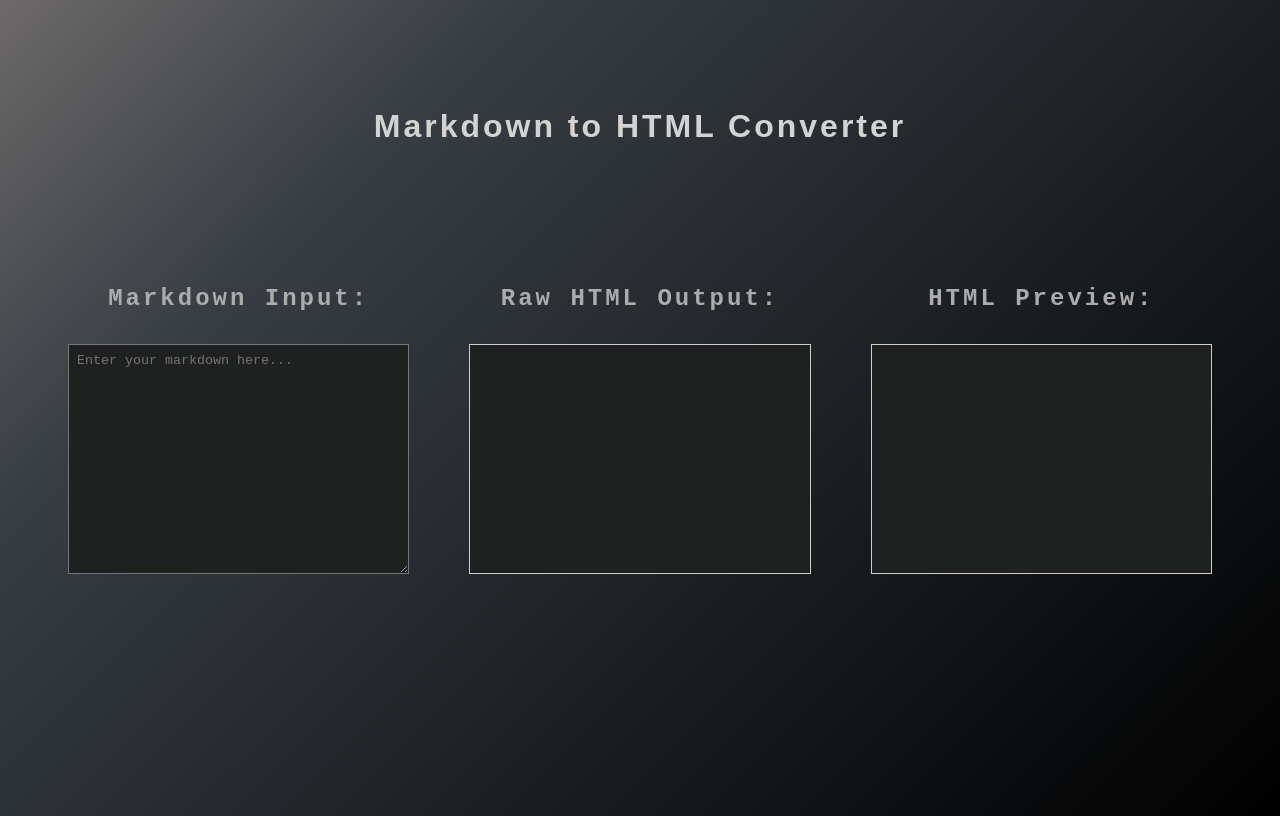
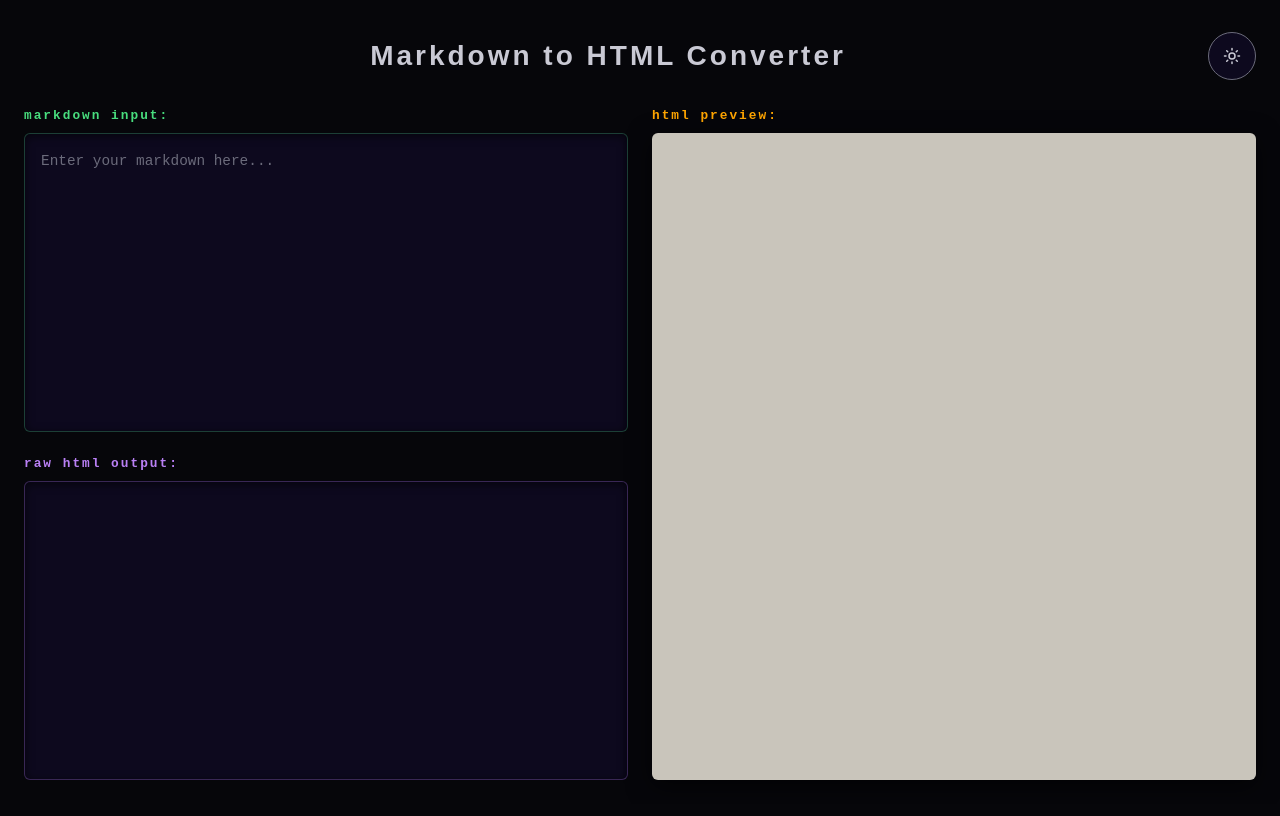
Before and after one commit to miguel1715/javascript-course-projects, a plain HTML site: page markdown-to-html-fcc/index.html in a window 1280 px wide. Drawn offline with Linux system fonts and the light colour scheme.

Commit message:
feat: add theme toggle and rework converter layout
Two-column layout with the preview spanning full height. Dark/light
themes driven by a data-theme attribute on the root element, with
both palettes as CSS variables. Preview pane now styles rendered
HTML as a document rather than inheriting the page's monospace.

```diff
--- a/markdown-to-html-fcc/index.html
+++ b/markdown-to-html-fcc/index.html
@@ -9,21 +9,36 @@
 </head>
 
 <body>
-    <h1 id="main-title">Markdown to HTML Converter</h1>
+    <header>
+        <h1 id="main-title">Markdown to HTML Converter</h1>
+        <!--BUTTON SVG-->
+        <button id="theme-toggle" aria-label="Switch theme">
+            <svg class="icon-sun" width="18" height="18" viewBox="0 0 24 24" fill="none"
+                    stroke="currentColor" stroke-width="2" stroke-linecap="round">
+                <circle cx="12" cy="12" r="4"/>
+                <path d="M12 2v2M12 20v2M4.93 4.93l1.41 1.41M17.66 17.66l1.41 1.41M2 12h2M20 12h2M6.34 17.66l-1.41 1.41M19.07 4.93l-1.41 1.41"/>
+            </svg>
+
+            <svg class="icon-moon" width="18" height="18" viewBox="0 0 24 24" fill="none"
+                    stroke="currentColor" stroke-width="2" stroke-linecap="round" stroke-linejoin="round">
+                <path d="M21 12.79A9 9 0 1 1 11.21 3 7 7 0 0 0 21 12.79z"/>
+            </svg>
+        </button>
+    </header>
     <div id="container">
-        <div class="container">
+        <div class="container-1">
             <h2>Markdown Input:</h2>
             <textarea id="markdown-input" placeholder="Enter your markdown here..."></textarea>
         </div>
-        <div class="container">
+        <div class="container-2">
             <h2>Raw HTML Output:</h2>
             <div id="html-output"></div>
         </div>
-        <div class="container">
+        <div class="container-3">
             <h2>HTML Preview:</h2>
             <div id="preview"></div>
         </div>
     </div>
+    <script src="script.js"></script>
 </body>
-<script src="script.js"></script>
 </html>
--- a/markdown-to-html-fcc/script.js
+++ b/markdown-to-html-fcc/script.js
@@ -1,10 +1,18 @@
+const inputText = document.getElementById("markdown-input");
+const htmlOutput = document.getElementById("html-output");
+const htmlPreview = document.getElementById("preview");
+const themeButton = document.getElementById("theme-toggle");
+const root = document.documentElement;
+
+// PARSER
 function convertMarkdown() {
-    const markdownText = document.getElementById("markdown-input").value;
-
-    const html = markdownText
+    const html = inputText.value
         .replace(/^# (.+)/gm, "<h1>$1</h1>")
         .replace(/^## (.+)/gm, "<h2>$1</h2>")
         .replace(/^### (.+)/gm, "<h3>$1</h3>")
+        .replace(/^#### (.+)/gm, "<h4>$1</h4>")
+        .replace(/^##### (.+)/gm, "<h5>$1</h5>")
+        .replace(/^###### (.+)/gm, "<h6>$1</h6>")
         .replace(/\*\*(.+?)\*\*|__(.+?)__/g, "<strong>$1$2</strong>")
         .replace(/\*(.+?)\*|_(.+?)_/g, "<em>$1$2</em>")
         .replace(/!\[(.+?)\]\((.+?)\)/g, '<img alt="$1" src="$2">')
@@ -14,13 +22,19 @@ function convertMarkdown() {
     return html;
 }
 
-const inputText = document.getElementById("markdown-input");
-const htmlOutput = document.getElementById("html-output");
-const htmlPreview = document.getElementById("preview");
-
+// INPUT MANIPULATION
 inputText.addEventListener("input", () => {
     const conversion = convertMarkdown();
 
     htmlOutput.innerText = conversion;
     htmlPreview.innerHTML = conversion;
 })
+
+// THEME SWITCHER
+themeButton.addEventListener("click", () => {
+    if (root.hasAttribute("data-theme")) {
+        root.removeAttribute("data-theme");
+    } else {
+        root.setAttribute("data-theme", "light");
+    }
+})
--- a/markdown-to-html-fcc/styles.css
+++ b/markdown-to-html-fcc/styles.css
@@ -1,69 +1,275 @@
+/* ---------- DARK ---------- */
+
+:root {
+  --bg:        #06060A;
+  --surface:   #0D091E;   /* code pane wells */
+  --md:        #48DD7E;   /* markdown accent */
+  --accent-hover: #48DD7E;
+  --html:      #BA80F6;   /* html accent */
+  --preview:   orange;
+  --md-faint:  rgba(72, 221, 126, 0.25);
+  --html-faint: rgba(186, 128, 246, 0.25);
+  --paper:     #C9C5BB;   /* preview background */
+  --ink:       #1A1A1E;   /* preview text */
+  --text:      #C9C9D4;
+  --text-dim:  #6B6B7B;
+  --well-shadow: inset 0 2px 10px rgba(0, 0, 0, 0.6);
+  --paper-shadow: 0 6px 24px rgba(0, 0, 0, 0.6);
+}
+
+/* ---------- LIGHT ---------- */
+
+:root[data-theme="light"] {
+  --bg:        #E6E4DF;
+  --surface:   #F2F1ED;
+  --md:        #15803D;
+  --accent-hover: #7E22CE;
+  --html:      #7E22CE;
+  --preview:   rgb(249, 113, 1);
+  --md-faint:  rgba(21, 128, 61, 0.3);
+  --html-faint: rgba(126, 34, 206, 0.3);
+  --paper:     #FFFFFF;
+  --ink:       #1A1A1E;
+  --text:      #2A2A33;
+  --text-dim:  #71717A;
+  --well-shadow: inset 0 2px 8px rgba(0, 0, 0, 0.08);
+  --paper-shadow: 0 4px 20px rgba(0, 0, 0, 0.12);
+}
+
+/* ---------- THEME ICON DISPLAY SETTINGS ---------- */
+
+:root:not([data-theme="light"]) .icon-moon { display: none; }
+:root[data-theme="light"]       .icon-sun  { display: none; }
+
 * {
   box-sizing: border-box;
 }
+
 body {
+  margin: 0;
+  padding: 1.5rem;
+  min-height: 100dvh;
   font-family: 'Courier New', monospace;
-     padding: 20px;
-     min-height: 100vh;
-     background: linear-gradient(135deg, #393535bd 0%, #373d43 25%, #000000 100%);
-     color: #acacac
+  background: var(--bg);
+  color: var(--text);
+}
+
+header {
+  display: flex;
+  align-items: center;
+  gap: 1rem;
+  margin: 0.5rem 0 1.75rem;
 }
 
 #main-title {
-    font-family: Arial, sans-serif;
-    font-size: 2rem;
+  font-family: Arial, Helvetica, sans-serif;
+  font-size: 1.75rem;
   letter-spacing: 3px;
   text-align: center;
-    color: #d3d3d3;
-    margin: 5rem;
+  color: var(--text);
+  margin: 0;
+  flex: 1;
 }
 
+/* ---------- THEME BUTTON ---------- */
+
+#theme-toggle {
+  position: static;
+  width: 48px;
+  height: 48px;
+  border-radius: 50%;
+  border: 1px solid var(--text-dim);
+  background: var(--surface);
+  color: var(--text);
+  cursor: pointer;
+  display: flex;
+  align-items: center;
+  justify-content: center;
+  flex: none;
+}
+
+#theme-toggle:hover {
+  border-color: var(--accent-hover);
+  color: var(--accent-hover);
+}
+
+/* ---------- LABELS ---------- */
+
 h2 {
-    margin-bottom: 2rem;
-    letter-spacing: 3px;
-    text-align: center;
+  margin: 0 0 0.6rem;
+  font-size: 0.8rem;
+  font-weight: 600;
+  letter-spacing: 2px;
+  text-transform: lowercase;
+  color: var(--text-dim);
+}
+
+.container-1 h2 { color: var(--md); }
+.container-2 h2 { color: var(--html); }
+.container-3 h2 { color: var(--preview); }
+
+/* ---------- LAYOUT ---------- */
+
+#container {
+  display: grid;
+  grid-template-columns: 1fr 1fr;
+  grid-template-rows: 1fr 1fr;
+  gap: 1.5rem;
+  height: calc(100dvh - 8rem);
+}
+
+.container-1, .container-2, .container-3 {
+  display: flex;
+  flex-direction: column;
+  min-width: 0;
+  min-height: 0;
+}
+
+.container-1 { grid-column: 1; grid-row: 1; }
+.container-2 { grid-column: 1; grid-row: 2; }
+.container-3 { grid-column: 2; grid-row: 1 / span 2; }
+
+/* ---------- PANElS (shared) ---------- */
+
+#markdown-input, #html-output, #preview {
+  flex: 1;
+  min-height: 0;
+  overflow-y: auto;
+  width: 100%;
+  padding: 1rem;
+  border-radius: 6px;
+  font-family: inherit;
+  font-size: 0.9rem;
+  line-height: 1.6;
+}
+
+#markdown-input, #html-output {
+  background: var(--surface);
+  color: var(--text);
+  white-space: pre-wrap;
+  box-shadow: var(--well-shadow); /* recessed effect */
 }
 
 #markdown-input {
-     width: 100%;
-     height: 100px;
-}
- #html-output, #preview {
-     height: 100px;
-     display: inline-block;
-     width: 100%;
-     border: 1px solid #ccc;
-     padding: 10px;
-     margin: auto;
-     white-space: pre-wrap;
-     background-color: #f9f9f9;
+  border: 1px solid var(--md-faint);
+  resize: none;
+  outline: none;
 }
 
- #html-output, #preview, #markdown-input {
-     background-color: #1f2020;
-     color: #eeeded;
-     padding: 0.5rem;
+#markdown-input::placeholder {
+  color: var(--text-dim);
 }
 
-#html-output, #preview {
-    overflow-y: auto;
+#markdown-input:focus {
+  border-color: var(--md);
+  box-shadow:
+    var(--well-shadow),
+    0 0 12px var(--md-faint);
 }
 
- @media (min-width: 600px) {
-     #markdown-input, #html-output, #preview {
-         height: 230px;
-         margin: 0;
-    }
-     #container {
-         display: flex;
-         justify-content: space-evenly;
-         align-items: stretch;
-         gap: 60px;
-         padding: 40px;
+#html-output {
+  border: 1px solid var(--html-faint);
 }
 
-    .container {
-        flex: 1;
+#preview {
+  background: var(--paper);
+  color: var(--ink);
+  border: none;
+  box-shadow: var(--paper-shadow);
+  font-family: Georgia, 'Times New Roman', serif;
+  font-size: 1rem;
+  line-height: 1.7;
 }
 
+/* ---------- PREVIEW CONTENT ---------- */
+
+/* these style the HTML the converter produces */
+
+#preview h1, #preview h2, #preview h3,
+#preview h4, #preview h5, #preview h6 {
+  font-family: Arial, Helvetica, sans-serif;
+  color: var(--ink);
+  letter-spacing: normal;
+  text-transform: none;
+  text-align: left;
+  line-height: 1.25;
+  margin: 1.4em 0 0.5em;
 }
+
+#preview h1 { font-size: 1.9rem; border-bottom: 1px solid #ddd; padding-bottom: 0.3em; }
+#preview h2 { font-size: 1.5rem; border-bottom: 1px solid #e5e5e5; padding-bottom: 0.3em; }
+#preview h3 { font-size: 1.25rem; }
+#preview h4 { font-size: 1.05rem; }
+#preview h5, #preview h6 { font-size: 0.95rem; color: #555; }
+
+#preview > *:first-child { margin-top: 0; }
+
+#preview p { margin: 0 0 1em; }
+
+#preview a,
+#preview a:visited {
+  color: #040478;
+  text-decoration: underline;
+}
+
+#preview a:hover {
+  color: #2E4D66;
+}
+
+#preview blockquote {
+  margin: 1em 0;
+  padding: 0.4em 1em;
+  border-left: 4px solid var(--md);
+  background: rgba(0, 0, 0, 0.03);
+  color: #444;
+  font-style: italic;
+}
+
+#preview img {
+  max-width: 100%;
+  height: auto;
+}
+
+#preview code {
+  font-family: 'Courier New', monospace;
+  background: rgba(0, 0, 0, 0.06);
+  padding: 0.15em 0.4em;
+  border-radius: 3px;
+  font-size: 0.9em;
+}
+
+/* ---------- TRANSITION ANIMATIONS ---------- */
+
+body,
+#theme-toggle,
+h2,
+#markdown-input,
+#html-output,
+#preview {
+  transition:
+    background-color 0.35s ease,
+    color 0.35s ease,
+    border-color 0.35s ease,
+    box-shadow 0.35s ease;
+}
+
+/* ---------- RESPONSIVENESS ---------- */
+
+@media (max-width: 700px) {
+  #container {
+    grid-template-columns: 1fr;
+    grid-template-rows: auto;
+    height: auto;
+  }
+  .container-1, .container-2, .container-3 {
+    grid-column: auto;
+    grid-row: auto;
+  }
+  #markdown-input, #html-output, #preview {
+    height: 300px;
+    flex: none;
+  }
+  #main-title {
+    font-size: 1.25rem; letter-spacing: 1px;
+  }
+}
```
Lines whose indentation alone changed are shown as unchanged.
